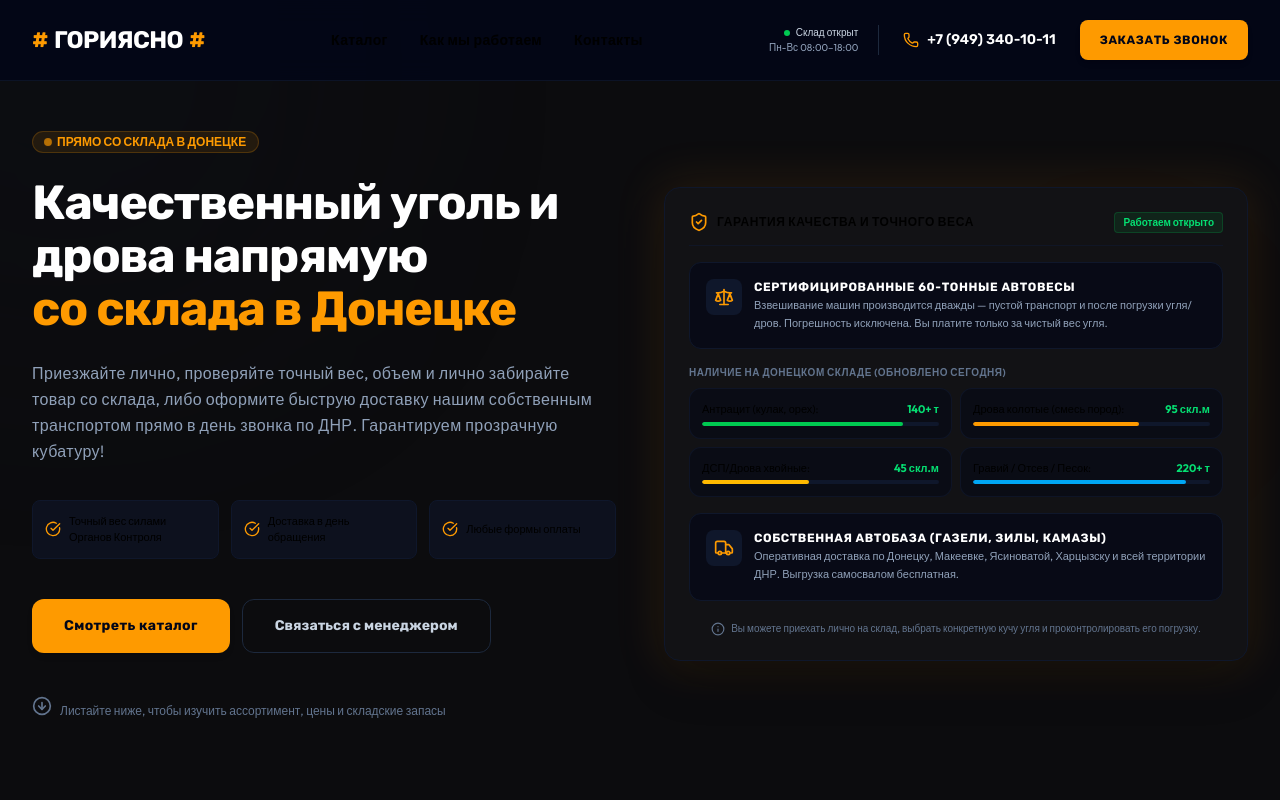
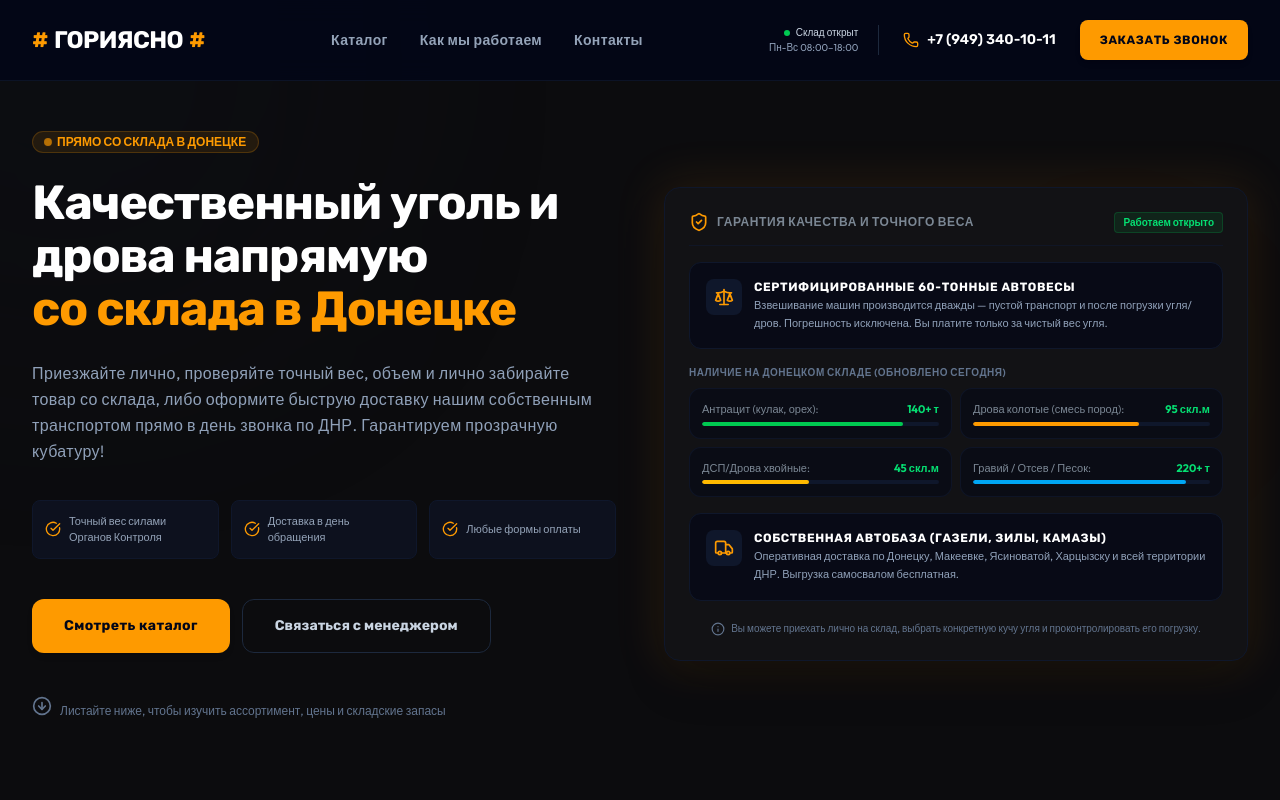
Before and after one commit to lamantinX/goriasno, a React (Vite) app: page / in a window 1280 px wide. Shown: the top 800 px of the page. Built offline with nearby package versions, Linux system fonts and the light colour scheme.

Commit message:
fix(css): define custom slate/orange/sky shades in @theme

```diff
--- a/src/index.css
+++ b/src/index.css
@@ -473,6 +473,20 @@
   --font-display: "Rubik", sans-serif;
   --font-sans: "Outfit", sans-serif;
   --font-serif: "Playfair Display", serif;
+
+  /* Custom slate grays — graphite/anthracite per docs/stitch_design_spec.md */
+  --color-slate-350: #94a3b8;   /* between slate-300 (#cbd5e1) and slate-400 (#94a3b8) */
+  --color-slate-405: #8b98a8;   /* slightly lighter than slate-400 body text */
+  --color-slate-450: #7b8794;   /* between slate-400 (#94a3b8) and slate-500 (#64748b) */
+  --color-slate-850: #1a1a1e;   /* card graphite per design spec */
+  --color-slate-855: #15151a;   /* slightly darker than slate-850, matches existing card bg literals */
+
+  /* Fiery accent shades (slate-fire theme; currently fixed to cozy-wood but kept for completeness) */
+  --color-orange-550: #f97316;  /* design spec accent orange */
+
+  /* Cool-slate theme accent shades (currently dead, kept for completeness) */
+  --color-sky-450: #38bdf8;     /* between sky-400 (#38bdf8) and sky-500 (#0ea5e9) */
+  --color-sky-550: #0284c7;     /* between sky-500 (#0ea5e9) and sky-600 (#0284c7) */
 }
 
 /* Custom glow and scrollbar utilities */
```
